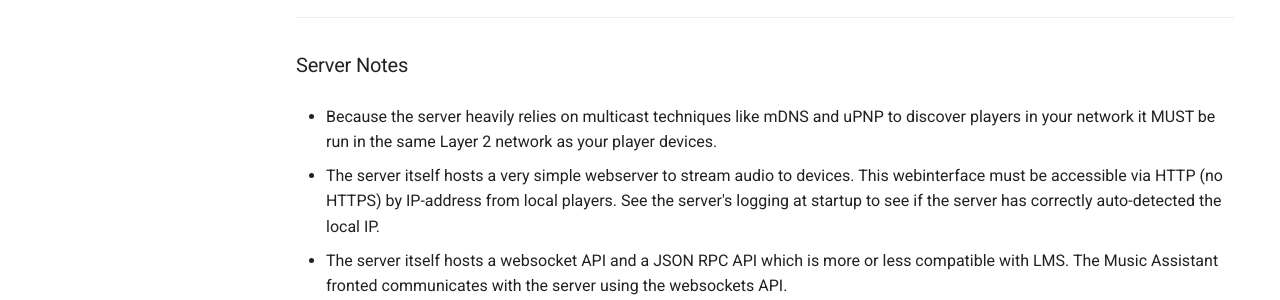
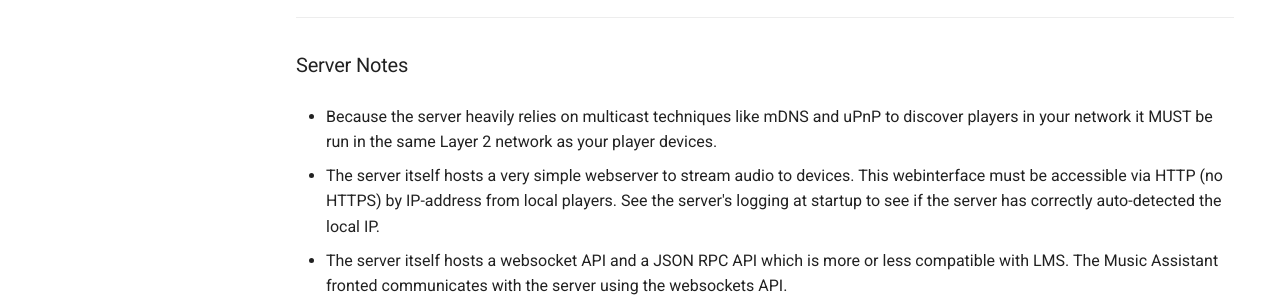
Before and after one commit to pwbriggs/music-assistant.github.io, an MkDocs documentation site: the page built from docs/Installation.md, in a window 1280 px wide and 900 px high, scrolled down 882 px. Shown: the part 153-453 px from the top of the window. Built offline with MkDocs 1.6.1 and Material for MkDocs 9.7.7, drawn with Linux system fonts in a browser that asks for light colours.

```diff
--- a/docs/Installation.md
+++ b/docs/Installation.md
@@ -34,7 +34,7 @@ ____________
 
 ### Server Notes
 
-- Because the server heavily relies on multicast techniques like mDNS and uPNP to discover players in your network it MUST be run in the same Layer 2 network as your player devices.
+- Because the server heavily relies on multicast techniques like mDNS and uPnP to discover players in your network it MUST be run in the same Layer 2 network as your player devices.
 
 - The server itself hosts a very simple webserver to stream audio to devices. This webinterface must be accessible via HTTP (no HTTPS) by IP-address from local players. See the server's logging at startup to see if the server has correctly auto-detected the local IP.
 
```
